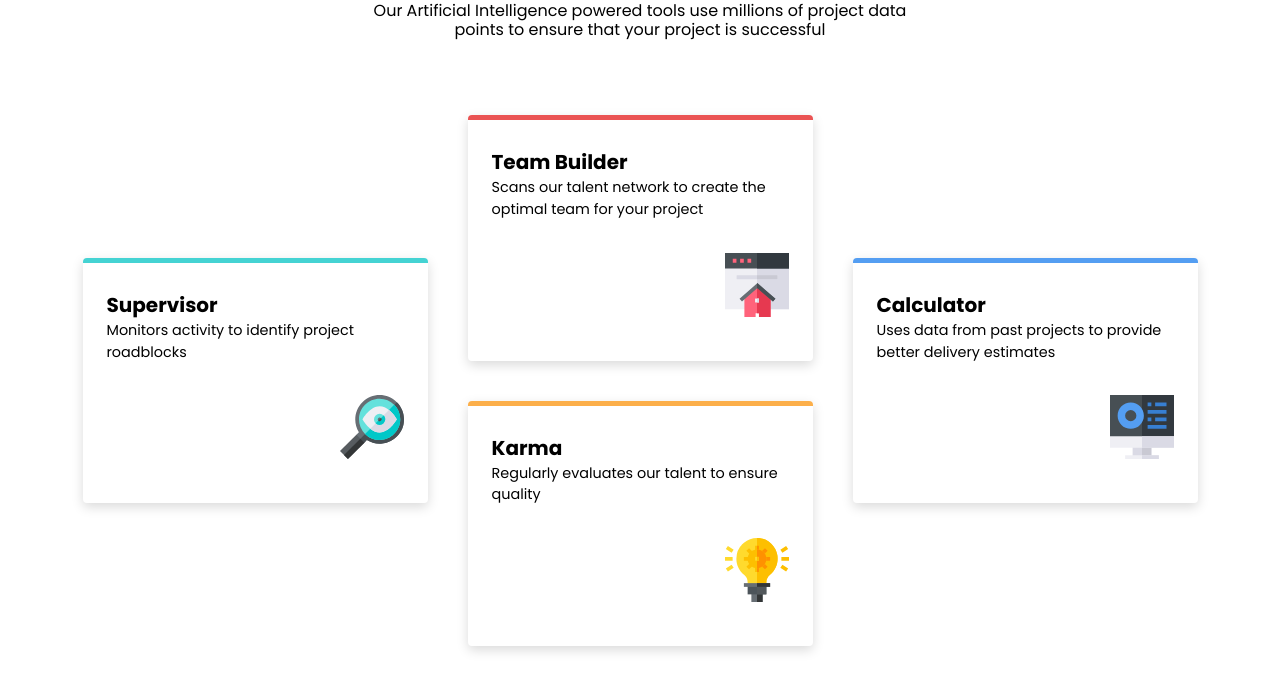
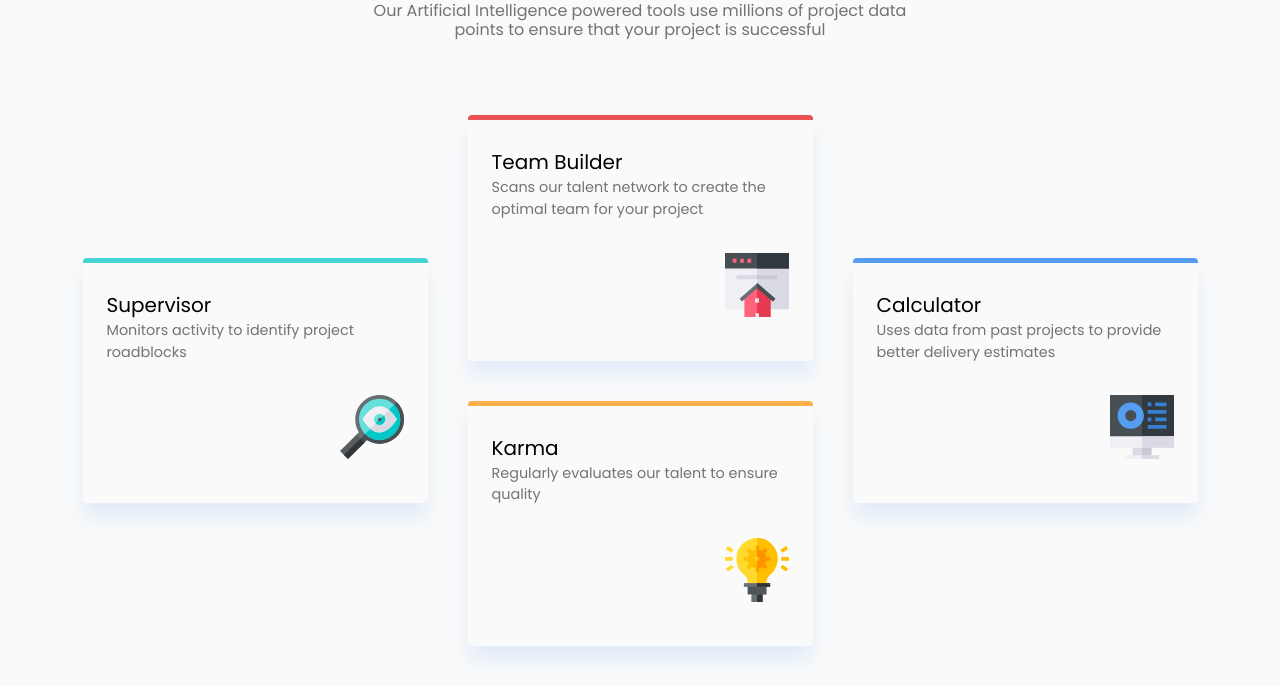
Before and after one commit to ioangheraszim/four-card-feature, a plain HTML site: page index.html in a window 1280 px wide. Shown: the part 218-904 px from the top of the page. Drawn offline with Linux system fonts and the light colour scheme.

Commit message:
feat: applied color and weight to typography

```diff
--- a/style.css
+++ b/style.css
@@ -5,6 +5,8 @@
   --cyan: hsl(180, 62%, 55%);
   --orange: hsl(34, 97%, 64%);
   --blue: hsl(212, 86%, 64%);
+  --background: hsl(0, 0%, 98%);
+  --secondary: hsl(0, 0%, 45%);
 }
 
 /* Resets */
@@ -20,6 +22,7 @@ body {
   line-height: 1.5;
   -webkit-font-smoothing: antialiased;
   font-family: "Poppins", sans-serif;
+  background-color: var(--background);
 }
 
 img,
@@ -69,16 +72,19 @@ h6 {
 .hero__title {
   font-weight: 400;
   font-size: 1.5rem;
+  color: var(--secondary);
 }
 
 .hero__title--thick {
   font-weight: 700;
+  color: black;
 }
 
 .hero__para {
   padding: 1.25rem;
   font-weight: 400;
   line-height: 1.15;
+  color: var(--secondary);
 }
 
 .cards {
@@ -91,16 +97,19 @@ h6 {
 .card {
   border-radius: 0.25rem;
   padding: 0.25rem 1.5rem 0.75rem 1.5rem;
-  box-shadow: 0 4px 12px rgba(0, 0, 0, 0.15);
+  box-shadow: 0 15px 20px rgba(84, 158, 242, 0.15);
 }
 
 .card__title {
   font-size: 1.25rem;
   padding: 0.95rem 0rem 0.25rem 0rem;
+  font-weight: 400;
 }
 
 .card__para {
+  font-weight: 400;
   font-size: 0.9rem;
+  color: var(--secondary);
 }
 
 .card__image {
```
